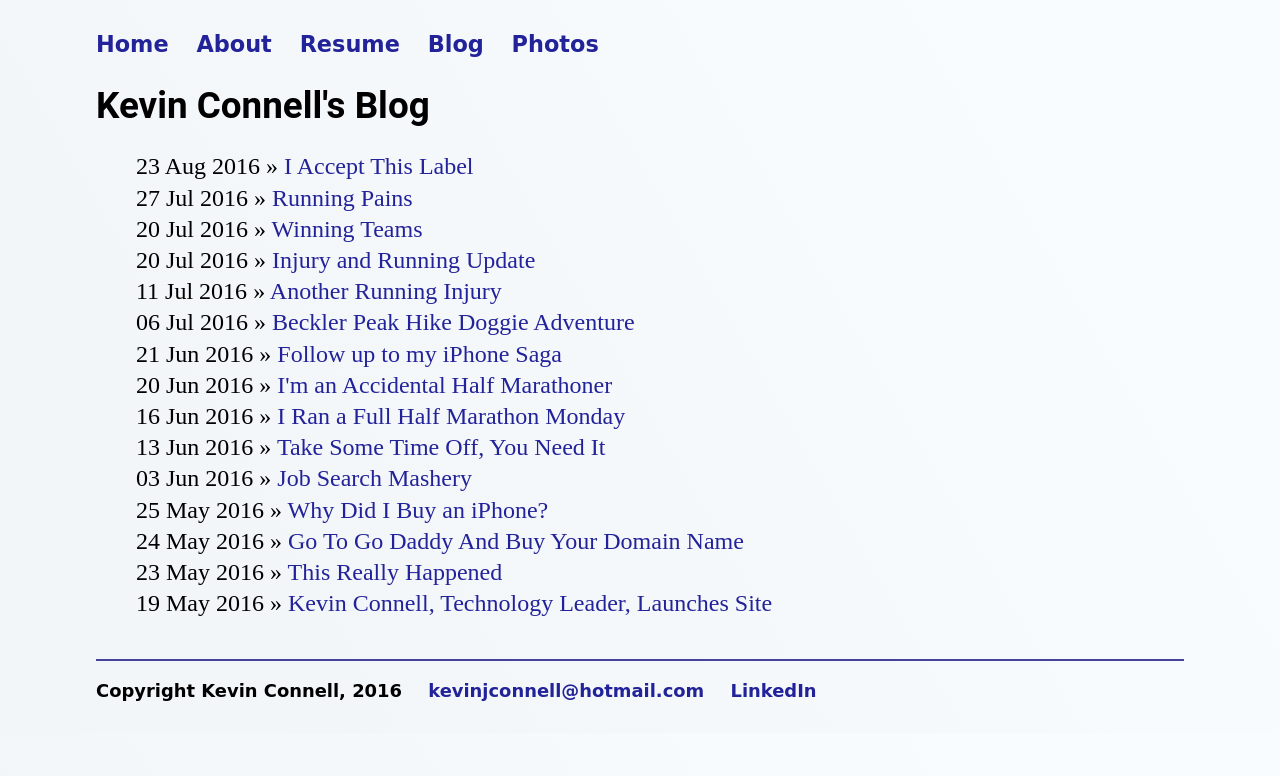
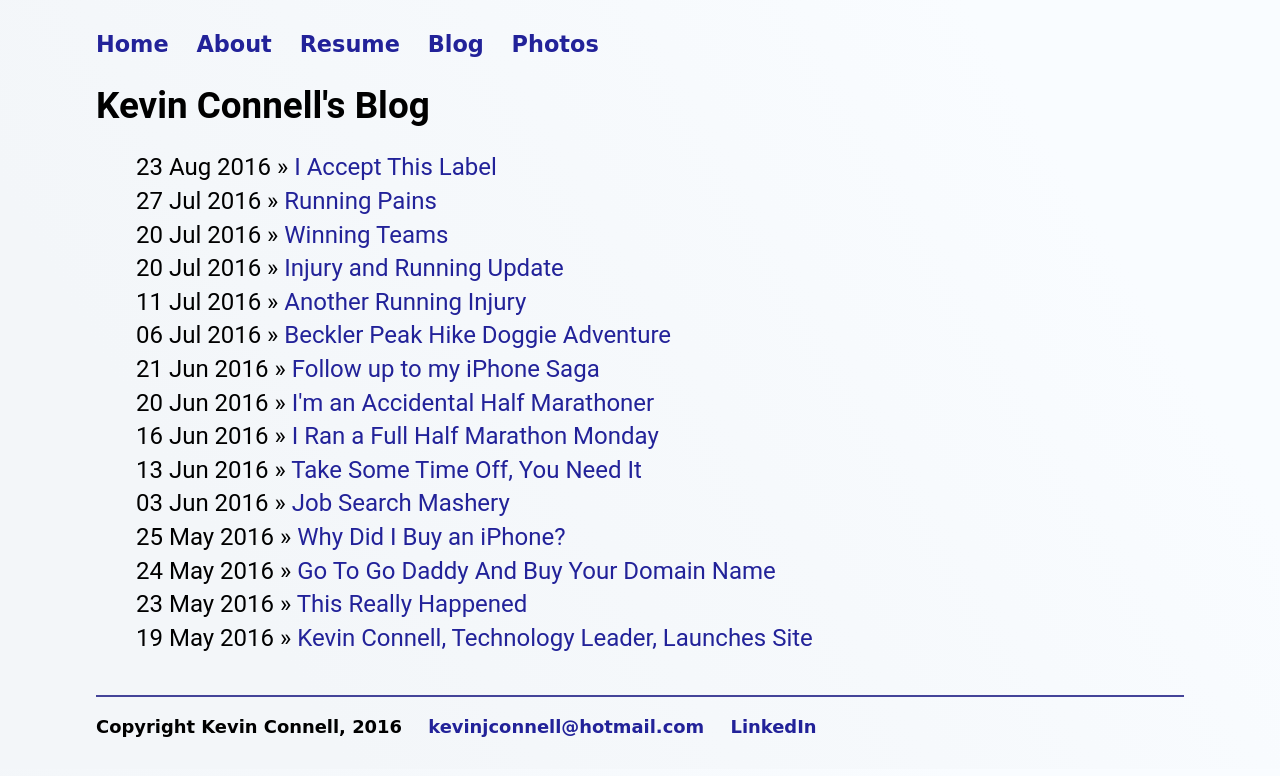
Before and after one commit to mo4dawg/mo4dawg.github.io, a Jekyll site: the page built from blog/oldIndex.html, in a window 1280 px wide. Shown: the top 776 px of the page. Built offline with Jekyll 4.4.1, drawn with Linux system fonts in a browser that asks for light colours.

Commit message:
Update main.css

```diff
--- a/css/main.css
+++ b/css/main.css
@@ -109,7 +109,9 @@ footer {
 
 ul.posts {
     margin: 20px auto 40px;
+    font-family:'Roboto', 'Arial', sans-serif;
     font-size: 1.5em;
+    line-height: 1.4em;
 }
 
 ul.posts li {
```
